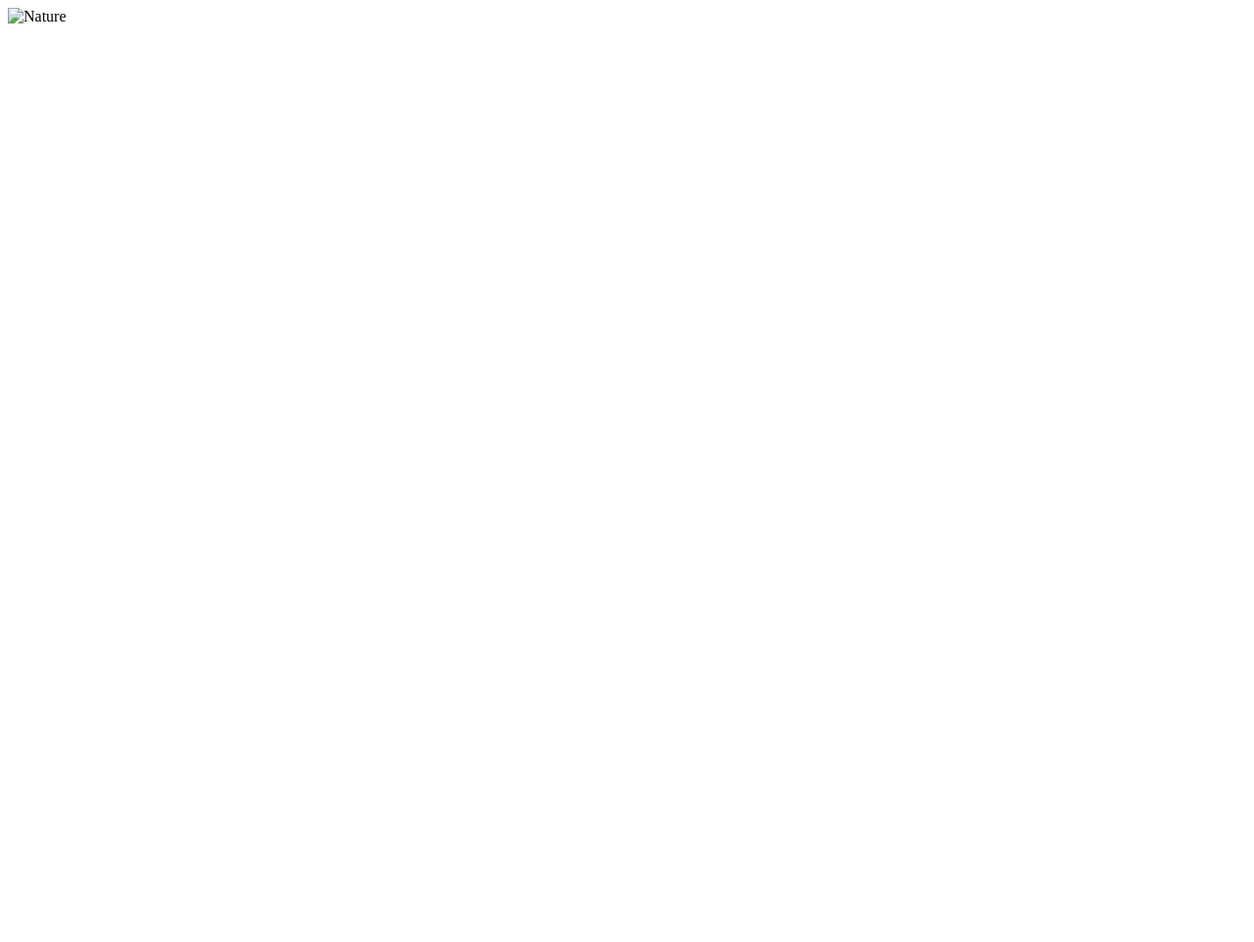
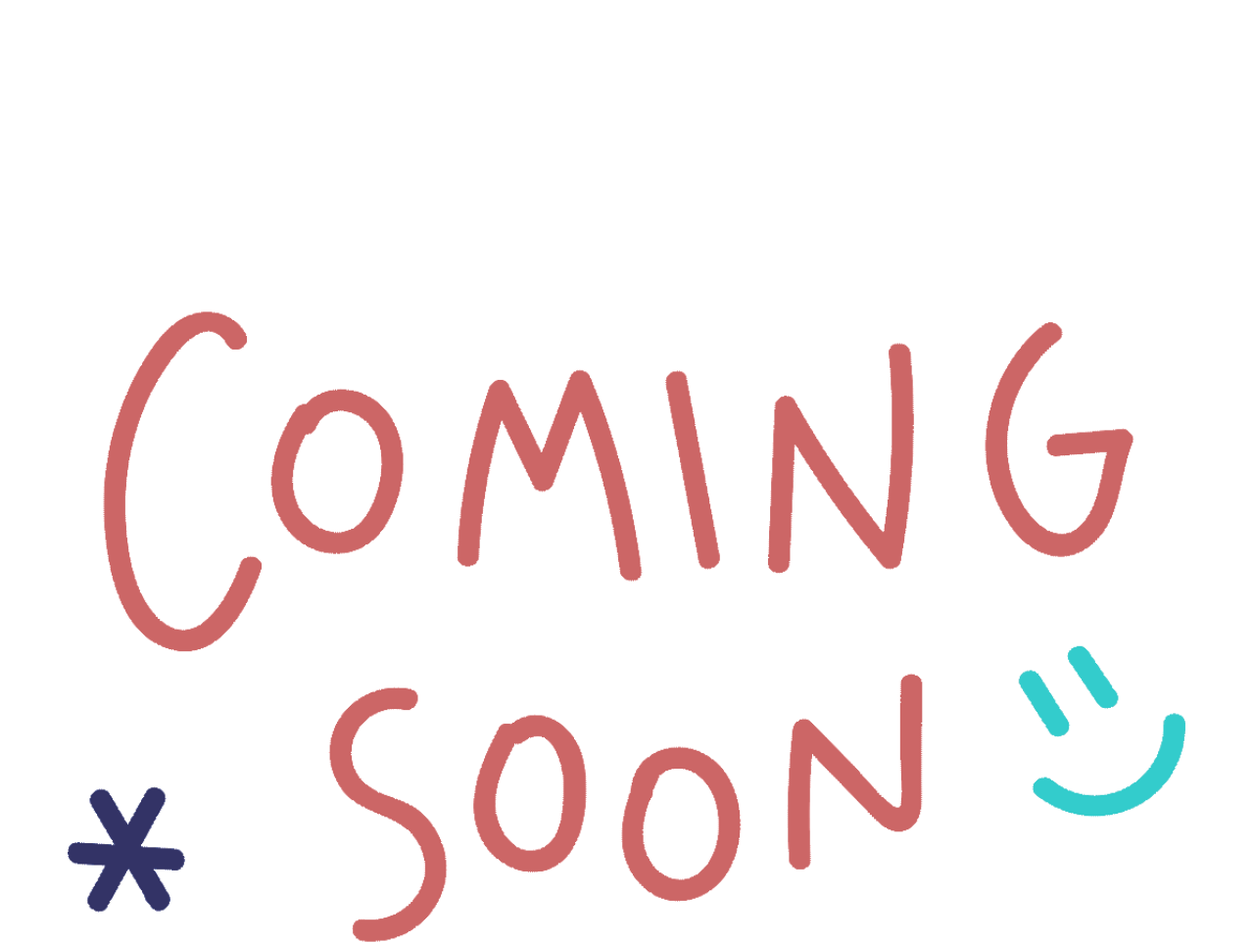
Before and after one commit to hydrozzen/wIrIngfrAmE, a plain HTML site: page test.html in a window 1280 px wide. Shown: the whole page at 98% size. Before the commit the page ends 800 px from the top, so only its background shows below. Drawn offline with Linux system fonts and the light colour scheme.

Commit message:
Add files via upload

```diff
--- a/test.html
+++ b/test.html
@@ -12,7 +12,7 @@
 <body>
 
 
-<img src="./assets/cominsoon.gif" alt="Nature" class="responsive" width="400" height="200">
+<img src="comingsoon.gif" alt="Nature" class="responsive" width="400" height="200">
 
 </body>
 </html>
```
Also changed, not shown: comingsoon.gif (added).
